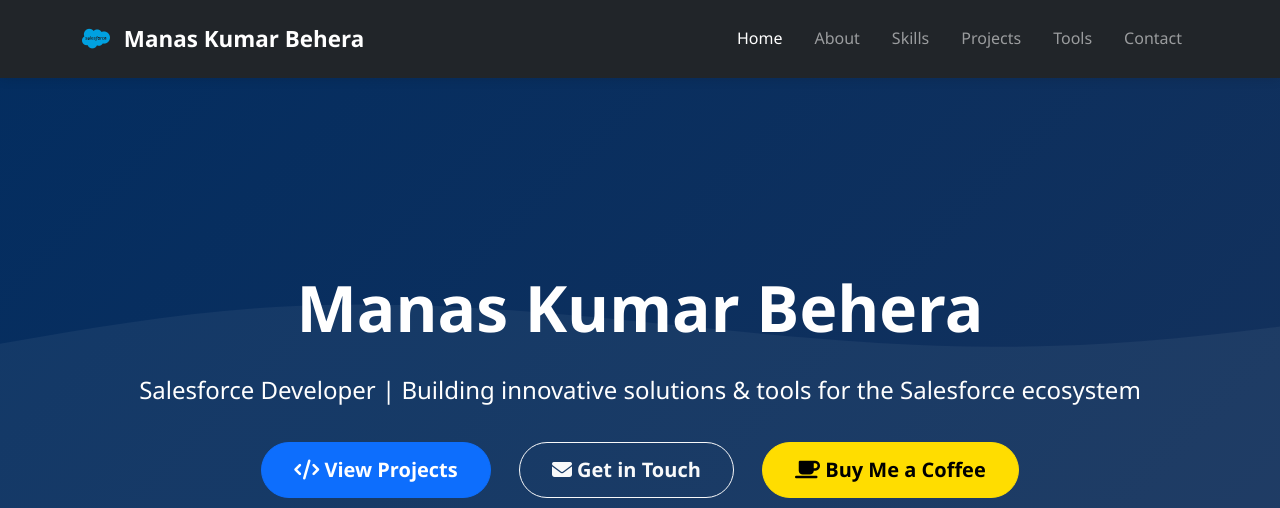
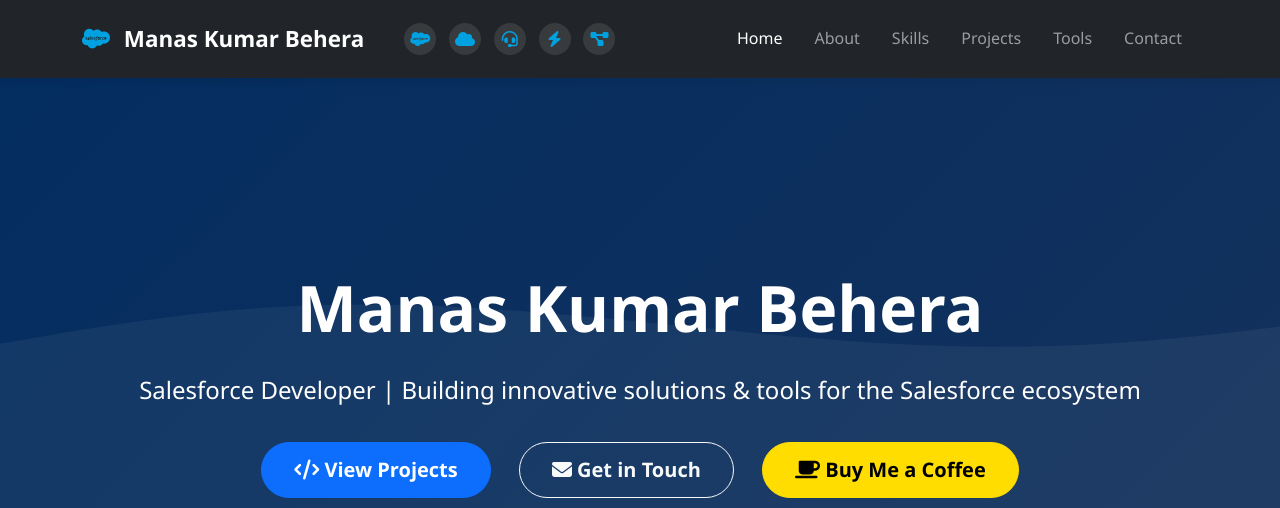
Before and after one commit to manaskumarbehera/my-salesforce-portfolio, a website: page index.html in a window 1280 px wide. Shown: the top 508 px of the page. Drawn offline with Linux system fonts and the light colour scheme.

Commit message:
feat: Add tech icons to navbar (Salesforce, Heroku, Genesys CTI, LWC, GraphQL) - Added tech icons with tooltips in header - Added hover effects for icons - Icons only visible on desktop (lg and above)

```diff
--- a/css/style.css
+++ b/css/style.css
@@ -35,6 +35,34 @@
 .navbar-brand i {
     color: var(--primary-color);
     margin-right: 0.5rem;
+}
+
+/* Navbar Tech Icons */
+.navbar-tech-icons {
+    display: flex;
+    align-items: center;
+    gap: 0.8rem;
+    margin-left: 1.5rem;
+}
+
+.tech-icon {
+    display: inline-flex;
+    align-items: center;
+    justify-content: center;
+    width: 32px;
+    height: 32px;
+    border-radius: 50%;
+    background: rgba(255, 255, 255, 0.1);
+    color: var(--primary-color);
+    font-size: 1rem;
+    transition: all 0.3s ease;
+    cursor: pointer;
+}
+
+.tech-icon:hover {
+    background: var(--primary-color);
+    color: white;
+    transform: scale(1.15);
 }
 
 .nav-link {
--- a/index.html
+++ b/index.html
@@ -16,6 +16,14 @@
             <a class="navbar-brand" href="#home">
                 <i class="fab fa-salesforce"></i> Manas Kumar Behera
             </a>
+            <!-- Tech Icons -->
+            <div class="navbar-tech-icons d-none d-lg-flex">
+                <span class="tech-icon" title="Salesforce"><i class="fab fa-salesforce"></i></span>
+                <span class="tech-icon" title="Heroku"><i class="fas fa-cloud"></i></span>
+                <span class="tech-icon" title="Genesys CTI"><i class="fas fa-headset"></i></span>
+                <span class="tech-icon" title="LWC"><i class="fas fa-bolt"></i></span>
+                <span class="tech-icon" title="GraphQL API"><i class="fas fa-project-diagram"></i></span>
+            </div>
             <button class="navbar-toggler" type="button" data-bs-toggle="collapse" data-bs-target="#navbarNav">
                 <span class="navbar-toggler-icon"></span>
             </button>
```
